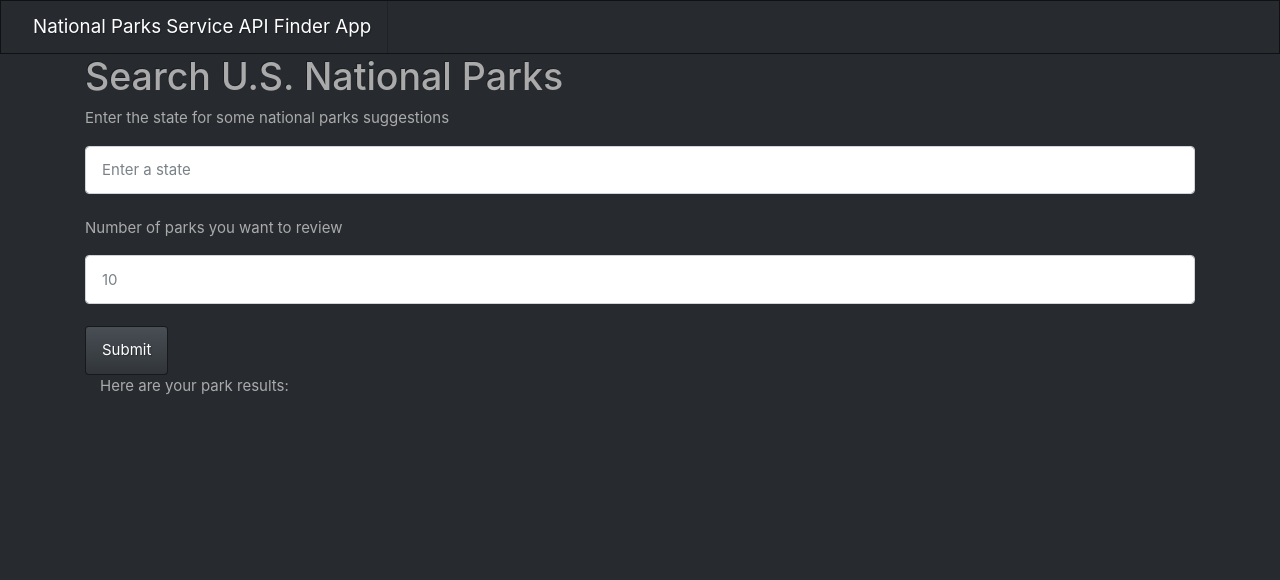
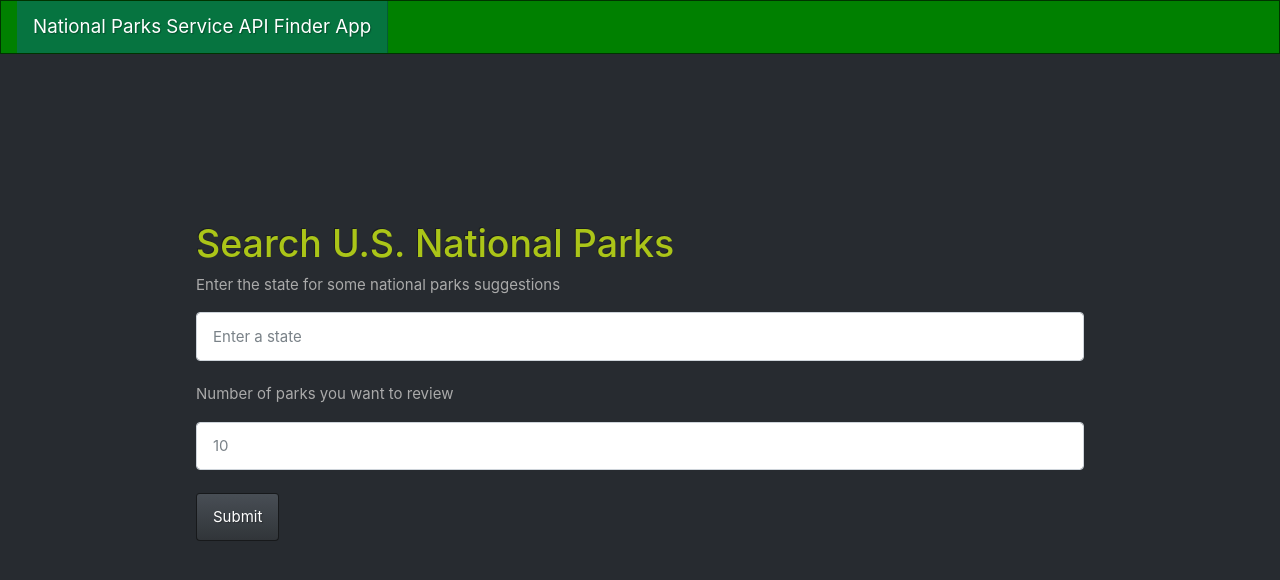
Before and after one commit to jyip01/NationalParkAPI.github.io, a plain HTML site: page index.html in a window 1280 px wide. Drawn offline with nearby package versions, Linux system fonts and the light colour scheme.

Commit message:
Update index.html

```diff
--- a/index.html
+++ b/index.html
@@ -6,7 +6,7 @@
     <meta name="description" content="Search for info about national parks.">
     <title>National Parks Service API App</title>
     <link rel="stylesheet" href="https://bootswatch.com/4/slate/bootstrap.min.css">
-    <link rel="stylesheet" href="styles.css">
+    <link rel="stylesheet" href="style.css">
   </head>
 
   <body>
@@ -15,7 +15,7 @@
       </a>
     </nav>
 
-    <main role="main" class="container">
+    <main class="container">
       <section class="app-container">
         <form id="search-form">
           <h1>Search U.S. National Parks</h1>
@@ -48,7 +48,7 @@
         </form>
       </section>
       <section id="results-list" class="container hidden">
-        <p>Here are your park results:</p>
+        <h3>Here are your park results:</h3>
       </section>
     </main>
 
```
